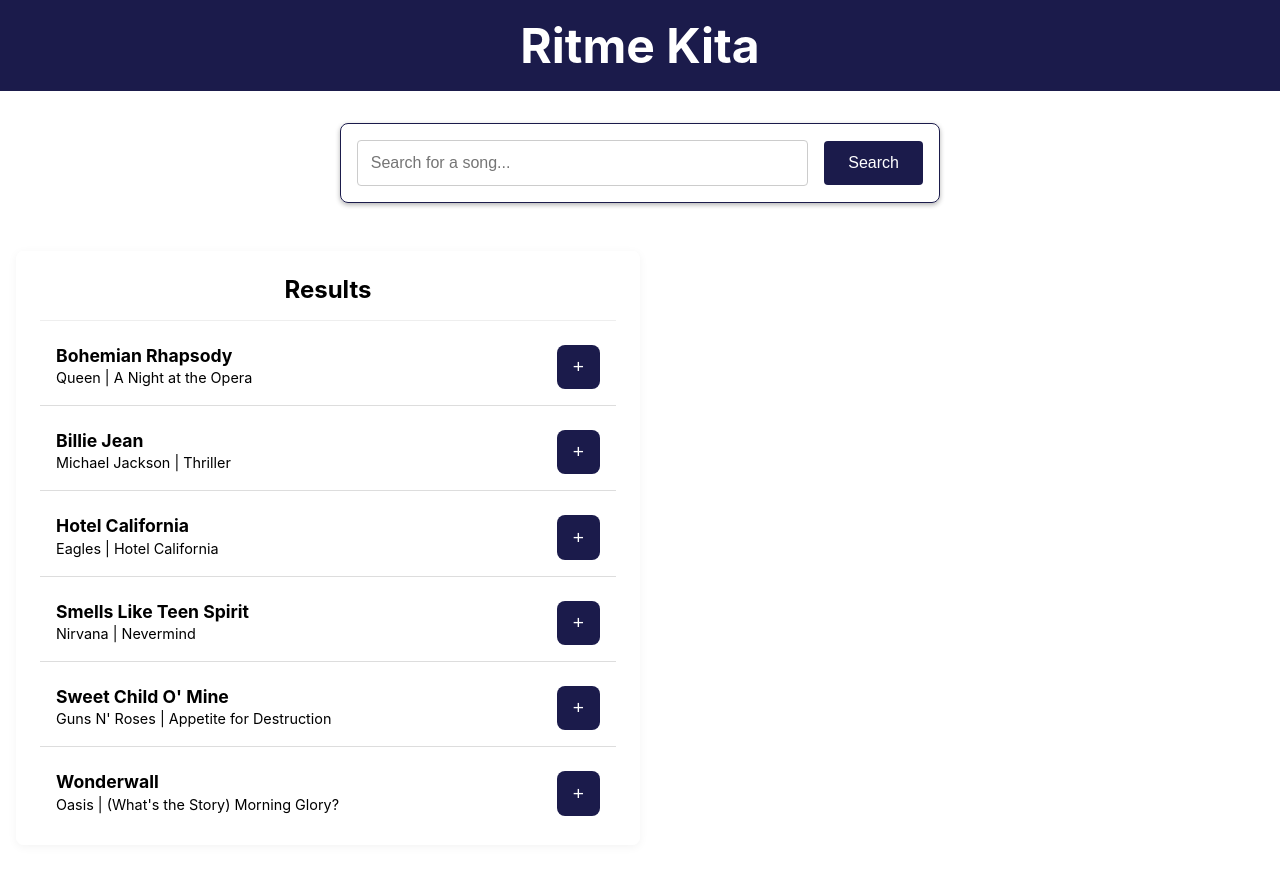
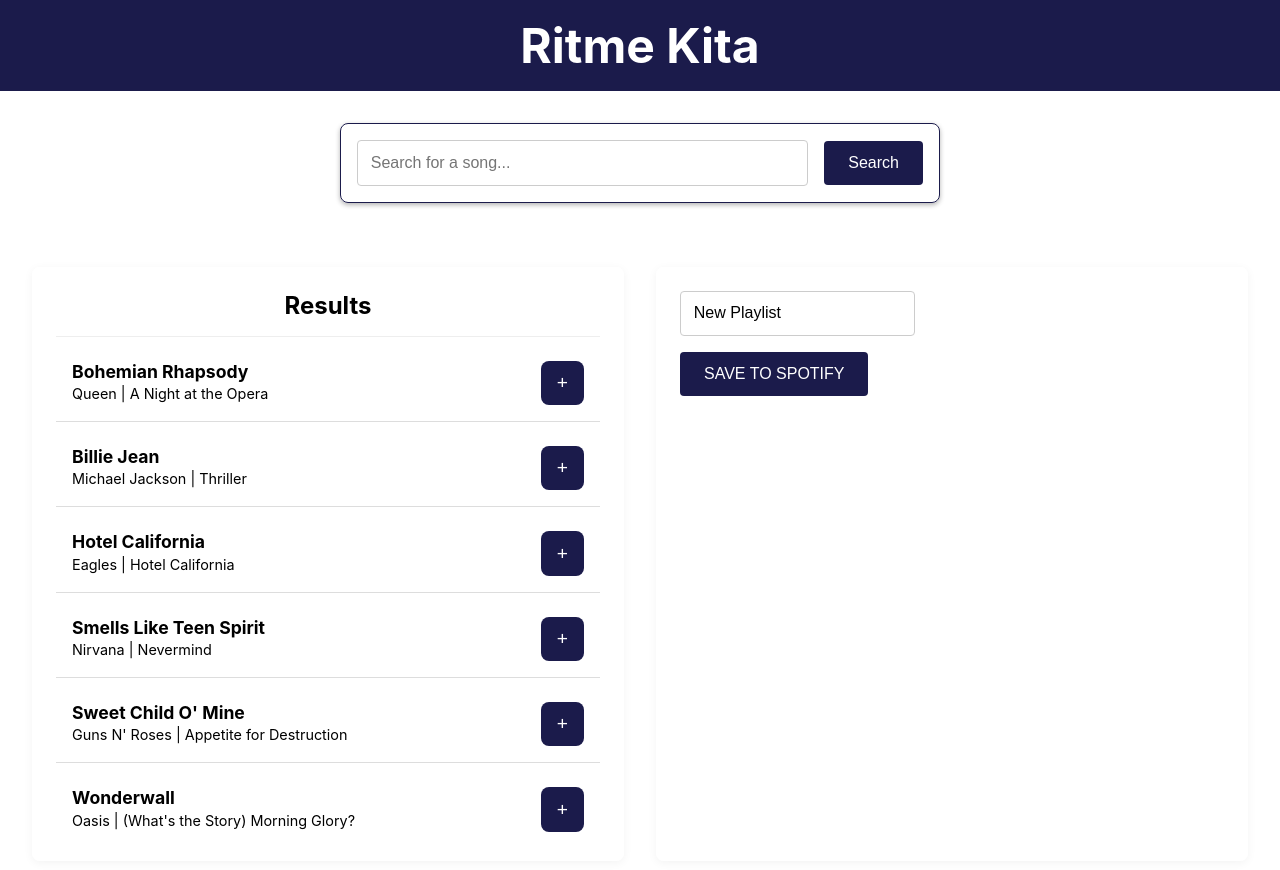
Before and after one commit to portgasalif/ritme_kita, a React (Create React App) app: page / in a window 1280 px wide. Shown: the top 870 px of the page. Built offline with nearby package versions, Linux system fonts and the light colour scheme.

Commit message:
add Playlist component to manage and save user playlists; update App layout and styles

```diff
--- a/src/components/App/App.css
+++ b/src/components/App/App.css
@@ -16,8 +16,9 @@
 }
 .App-playlist {
   display: flex;
-  flex-wrap: wrap;
+  flex-direction: row;
   justify-content: space-between;
-  gap: 1rem;
-  padding: 1rem;
+  gap: 2rem;
+  padding: 2rem;
+  margin: 0 auto;
 }
--- a/src/components/App/App.js
+++ b/src/components/App/App.js
@@ -2,6 +2,7 @@ import React, { useState } from "react";
 import "./App.css";
 import SearchBar from "../SearchBar/SearchBar";
 import SearchResults from "../SearchResults/SearchResults";
+import Playlist from "../Playlist/Playlist";
 
 function App() {
   const [searchResults, setSearchResults] = useState([
@@ -56,17 +57,33 @@ function App() {
     },
     { id: 10, name: "Purple Rain", artist: "Prince", album: "Purple Rain" },
   ]);
-
+  const [playlistName, setPlaylistName] = useState("New Playlist");
+  const [playlistTracks, setPlaylistTracks] = useState([]);
   function onSearch(searchingResults) {
     alert("Mencari: " + searchingResults);
   }
   function addTrack(track) {
+    if (!playlistTracks.find((savedTrack) => savedTrack.id === track.id)) {
+      setPlaylistTracks([...playlistTracks, track]);
+    }
     alert("Menambahkan " + track.name);
   }
   function removeTrack(track) {
+    setPlaylistTracks(
+      playlistTracks.filter((savedTrack) => savedTrack.id !== track.id)
+    );
+
     alert("Menghapus " + track.name);
   }
 
+  function updatePlaylistName(name) {
+    setPlaylistName(name);
+  }
+  function savePlaylist() {
+    alert(
+      `Menyimpan playlist "${playlistName}" dengan ${playlistTracks.length} lagu`
+    );
+  }
   return (
     <div className="App">
       <header className="App-header">
@@ -76,6 +93,13 @@ function App() {
         <SearchBar onSearch={onSearch} />
         <section className="App-playlist">
           <SearchResults searchResults={searchResults} onAdd={addTrack} />
+          <Playlist
+            playlistName={playlistName}
+            playlistTracks={playlistTracks}
+            onRemove={removeTrack}
+            onNameChange={updatePlaylistName}
+            onSave={savePlaylist}
+          />
         </section>
       </main>
     </div>
--- a/src/components/Playlist/Playlist.js
+++ b/src/components/Playlist/Playlist.js
@@ -0,0 +1,43 @@
+import React from "react";
+import styles from "./Playlist.module.css";
+import Tracklist from "../Tracklist/Tracklist";
+
+function Playlist({
+  playlistName,
+  playlistTracks,
+  onRemove,
+  onNameChange,
+  onSave,
+}) {
+  function handleNameChange(event) {
+    onNameChange(event.target.value);
+  }
+
+  return (
+    <div className={styles.Playlist}>
+      <input
+        className={styles.PlaylistInput}
+        value={playlistName}
+        onChange={handleNameChange}
+        placeholder="Masukan nama playlist"
+        aria-label="Nama Playlist"
+      />
+      <Tracklist
+        tracks={playlistTracks}
+        onRemove={onRemove}
+        isRemoval={true}
+        onAdd={() => {}}
+      />
+      <button
+        className={styles.PlaylistButton}
+        type="button"
+        onClick={onSave}
+        disabled={!playlistTracks.length || !playlistName.trim()}
+      >
+        SAVE TO SPOTIFY
+      </button>
+    </div>
+  );
+}
+
+export default Playlist;
--- /dev/null
+++ b/src/components/Playlist/Playlist.module.css
@@ -0,0 +1,33 @@
+.Playlist {
+  width: 50%;
+  padding: 1.5rem;
+  background-color: rgba(255, 255, 255, 0.8);
+  border-radius: 8px;
+  box-shadow: 0 2px 10px rgba(0, 0, 0, 0.05);
+}
+
+.PlaylistInput {
+  flex: 1;
+  padding: 0.8rem;
+  border: 1px solid #ccc;
+  border-radius: 4px;
+  margin-right: 1rem;
+  font-size: 1rem;
+}
+
+.PlaylistButton {
+  padding: 0.8rem 1.5rem;
+  background-color: #1b1b4b;
+  color: white;
+  border: none;
+  border-radius: 4px;
+  cursor: pointer;
+  font-size: 1rem;
+  transition: background-color 0.3s, transform 0.3s;
+}
+.PlaylistButton:hover {
+  background-color: #2d2d7b;
+}
+.PlaylistButton:active {
+  transform: scale(0.95);
+}
```
